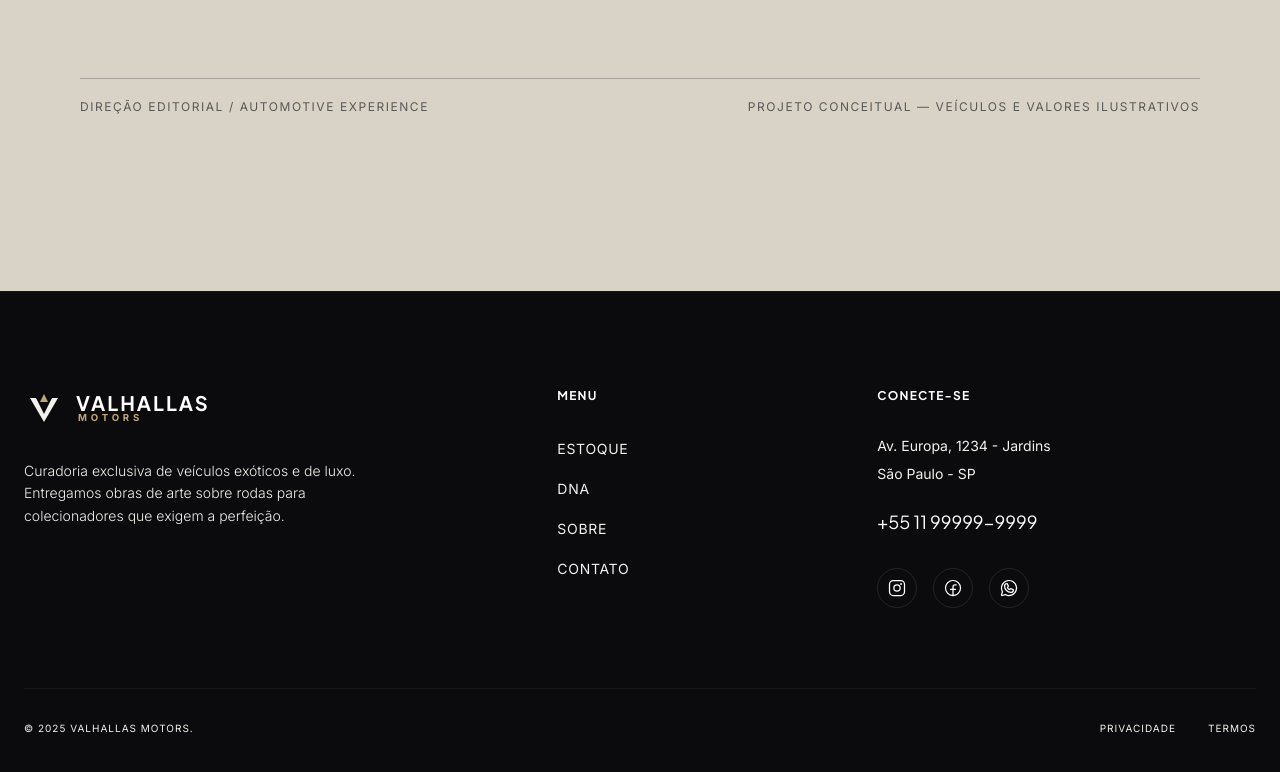
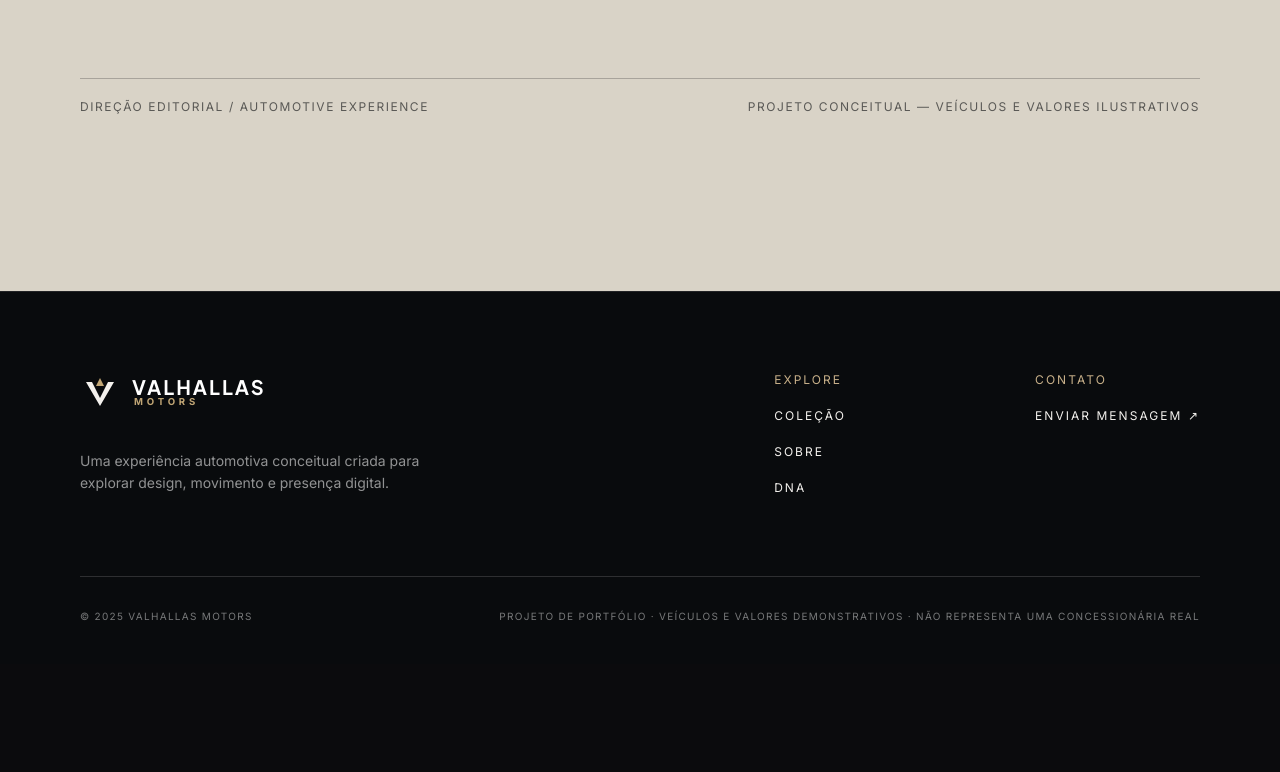
Before and after one commit to robertcloud01/ValhallasMotors, a Next.js app: page / in a window 1280 px wide. Shown: the part 2784-3556 px from the top of the page. After the commit the page ends 3448 px from the top, so only its background shows below. Built offline with nearby package versions, Linux system fonts and the light colour scheme; no server answers; the database is empty.

Commit message:
design: replace generic feature cards and placeholder contact footer

```diff
--- a/src/components/layout/Footer.tsx
+++ b/src/components/layout/Footer.tsx
@@ -1,75 +1,31 @@
-"use client";
-
 import Link from "next/link";
-import { InstagramLogo, FacebookLogo, WhatsappLogo } from "@phosphor-icons/react/dist/ssr";
 import { ValhallasLogo } from "@/components/ui/ValhallasLogo";
 
 export function Footer() {
   return (
-        <footer className="bg-petrol border-t border-white/5 pt-24 pb-12">
-            <div className="container mx-auto px-6">
-                <div className="grid grid-cols-1 md:grid-cols-12 gap-12 mb-20">
-                    {/* Brand Column */}
-                    <div className="md:col-span-4 space-y-8">
-                        <Link href="/" className="inline-block">
-                            <ValhallasLogo showText={true} />
-                        </Link>
-                        <p className="text-silver/60 max-w-sm font-light leading-relaxed text-sm">
-                            Curadoria exclusiva de veículos exóticos e de luxo. Entregamos obras de arte sobre rodas para colecionadores que exigem a perfeição.
-                        </p>
+    <footer className="border-t border-white/10 bg-[#090b0d] px-6 pb-10 pt-20 text-[#f3f1ed] sm:px-10 lg:px-20">
+      <div className="mx-auto max-w-[1440px]">
+        <div className="flex flex-col items-start justify-between gap-12 border-b border-white/15 pb-20 lg:flex-row">
+          <div className="max-w-xl">
+            <Link href="/" className="inline-block focus-visible:outline-2 focus-visible:outline-offset-4"><ValhallasLogo showText /></Link>
+            <p className="mt-8 max-w-sm text-sm leading-relaxed text-white/55">Uma experiência automotiva conceitual criada para explorar design, movimento e presença digital.</p>
           </div>
-
-                    {/* Navigation - Offset for layout balance */}
-                    <div className="md:col-span-2 md:col-start-6">
-                        <h4 className="text-white uppercase tracking-widest font-bold mb-8 text-xs">Menu</h4>
-                        <ul className="space-y-4">
-                            {["Estoque", "DNA", "Sobre", "Contato"].map((item) => (
-                                <li key={item}>
-                                    <Link
-                                        href={item === "DNA" ? "#dna" : `/${item.toLowerCase().normalize("NFD").replace(/[\u0300-\u036f]/g, "")}`}
-                                        className="text-silver/60 hover:text-gold transition-colors text-sm uppercase tracking-wider"
-                                    >
-                                        {item}
-                                    </Link>
-                                </li>
-                            ))}
-                        </ul>
+          <div className="grid grid-cols-2 gap-12 text-xs uppercase tracking-[.17em] sm:gap-24">
+            <div className="flex flex-col gap-5">
+              <span className="text-[#c9b18a]">Explore</span>
+              <Link className="hover:text-[#c9b18a]" href="/estoque">Coleção</Link>
+              <Link className="hover:text-[#c9b18a]" href="/sobre">Sobre</Link>
+              <Link className="hover:text-[#c9b18a]" href="/#dna">DNA</Link>
             </div>
-
-                    {/* Social / Contact */}
-                    <div className="md:col-span-3 md:col-start-9">
-                        <h4 className="text-white uppercase tracking-widest font-bold mb-8 text-xs">Conecte-se</h4>
-                        <div className="flex flex-col space-y-6">
-                            <div className="space-y-2">
-                                <span className="block text-silver/60 text-sm">Av. Europa, 1234 - Jardins</span>
-                                <span className="block text-silver/60 text-sm">São Paulo - SP</span>
-                            </div>
-
-                            <a href="tel:+5511999999999" className="text-white hover:text-gold transition-colors font-display text-lg">
-                                +55 11 99999-9999
-                            </a>
-
-                            <div className="flex space-x-4 pt-2">
-                                <Link href="#" className="w-10 h-10 rounded-full border border-white/10 flex items-center justify-center text-white hover:bg-white hover:text-black transition-all duration-300">
-                                    <InstagramLogo size={20} />
-                                </Link>
-                                <Link href="#" className="w-10 h-10 rounded-full border border-white/10 flex items-center justify-center text-white hover:bg-white hover:text-black transition-all duration-300">
-                                    <FacebookLogo size={20} />
-                                </Link>
-                                <Link href="https://wa.me/5511999999999" target="_blank" className="w-10 h-10 rounded-full border border-white/10 flex items-center justify-center text-white hover:bg-green-500 hover:border-green-500 hover:text-white transition-all duration-300">
-                                    <WhatsappLogo size={20} />
-                                </Link>
+            <div className="flex flex-col gap-5">
+              <span className="text-[#c9b18a]">Contato</span>
+              <Link className="hover:text-[#c9b18a]" href="/contato">Enviar mensagem ↗</Link>
             </div>
           </div>
         </div>
-                </div>
-
-                <div className="border-t border-white/5 pt-8 flex flex-col md:flex-row justify-between items-center text-[10px] uppercase tracking-widest text-silver/30">
-                    <p>&copy; {new Date().getFullYear()} Valhallas Motors.</p>
-                    <div className="flex space-x-8 mt-4 md:mt-0">
-                        <Link href="#" className="hover:text-white transition-colors">Privacidade</Link>
-                        <Link href="#" className="hover:text-white transition-colors">Termos</Link>
-                    </div>
+        <div className="flex flex-col justify-between gap-4 pt-8 text-[10px] uppercase tracking-[.13em] text-white/45 sm:flex-row">
+          <span>© {new Date().getFullYear()} Valhallas Motors</span>
+          <span>Projeto de portfólio · veículos e valores demonstrativos · não representa uma concessionária real</span>
         </div>
       </div>
     </footer>
```
Lines whose indentation alone changed are shown as unchanged.
